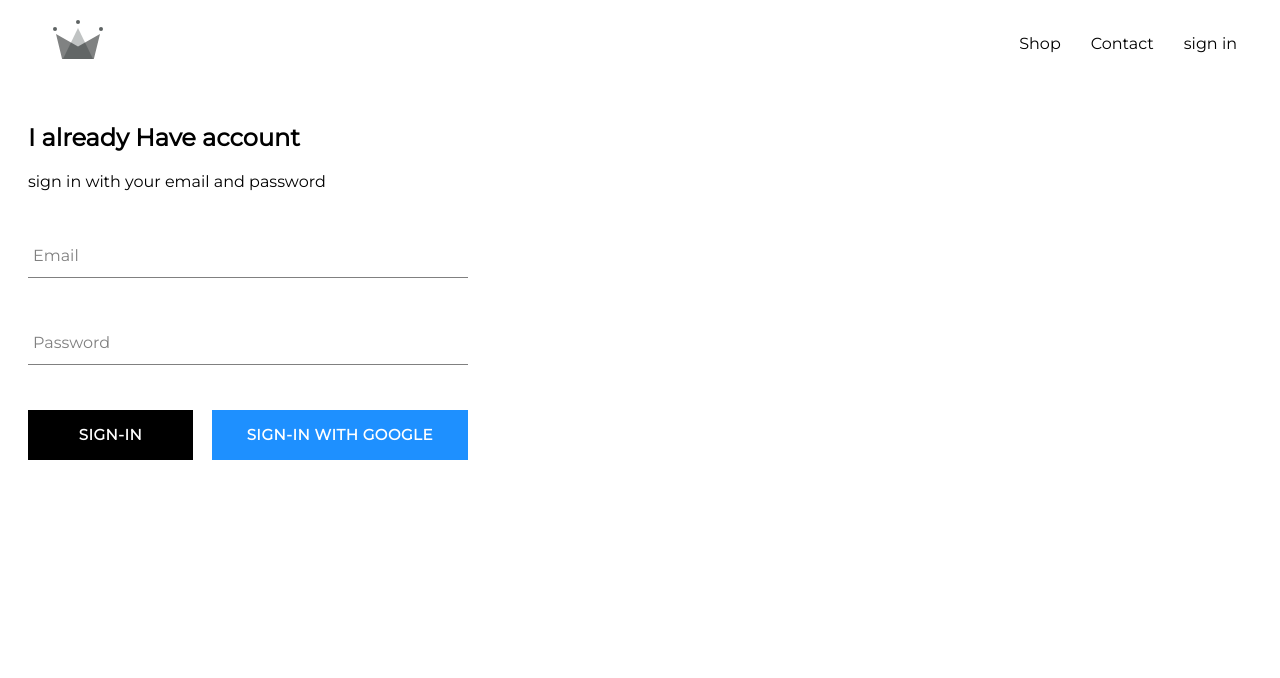
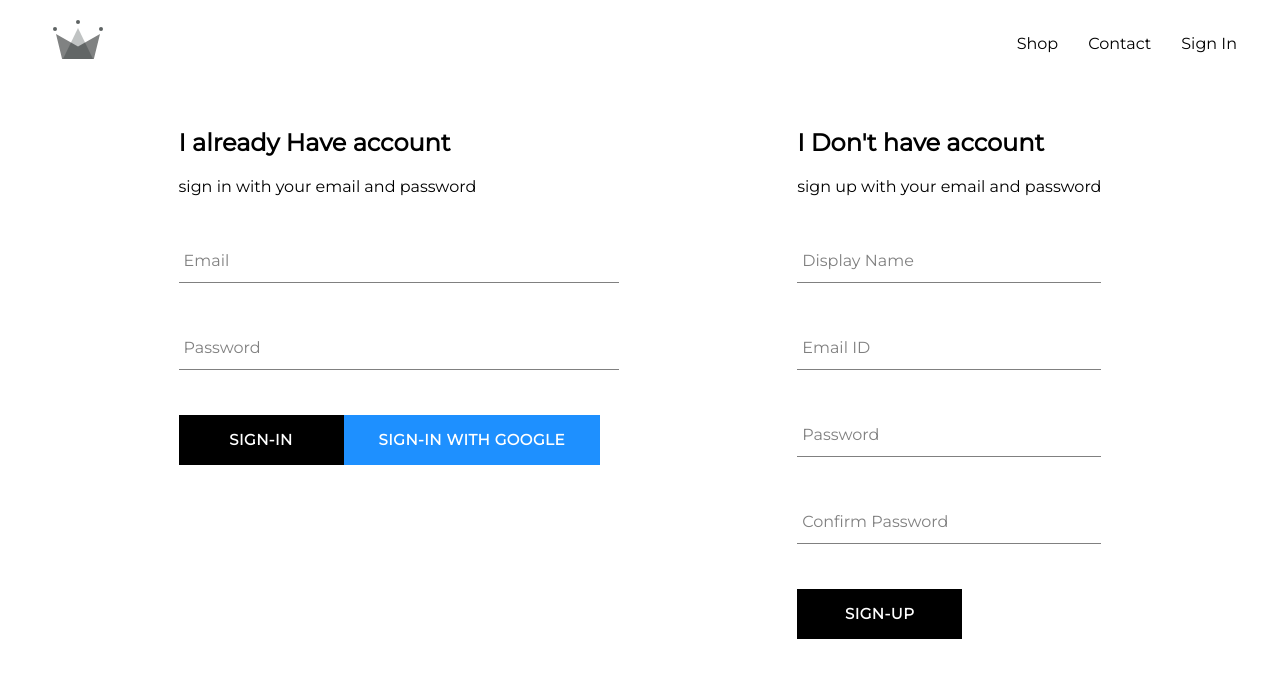
Before and after one commit to Dasari777/47Degrees, a React (Create React App) app: page /signup in a window 1280 px wide. Shown: the top 678 px of the page. Built offline with nearby package versions, Linux system fonts and the light colour scheme; no server answers.

Commit message:
added ability to store user to db and created signup page

```diff
--- a/src/App.js
+++ b/src/App.js
@@ -4,7 +4,7 @@
 import ShopPage from './pages/shop/shop_page.component';
 import Header from './components/header/header.component';
 import Signin_Signup from './pages/signin-signup/signin_signup_page.component';
-import {auth} from './firebase/firebase.utils';
+import {auth, updateUserProfileDoc} from './firebase/firebase.utils';
 
 import './App.css';
 
@@ -30,9 +30,33 @@
   unSubscribeFromAuth= null;
 
   componentDidMount(){
-    this.unSubscribeFromAuth= auth.onAuthStateChanged(user=>{
-      this.setState({currentUser:user})
-      console.log(user)
+    this.unSubscribeFromAuth= auth.onAuthStateChanged( async userAuth=>{
+      if(userAuth){
+        const userRef= await updateUserProfileDoc(userAuth)
+         userRef.onSnapshot(snapShot=>{
+           this.setState({
+             currentUser:{
+               id:snapShot.id,
+               ...snapShot.data()
+             }
+           }
+           )
+         });
+
+         console.log(this.state.currentUser)
+
+
+
+      }else{
+
+        this.setState({
+          currentUser: userAuth
+        })
+
+      }
+
+
+
     })
   }
 
--- a/src/components/header/header.component.jsx
+++ b/src/components/header/header.component.jsx
@@ -22,7 +22,7 @@
     currentUser?
             <div className='option' onClick={()=>auth.signOut()}>sign out</div>
         :
-        <Link className='option' to='/signup' >sign in</Link>
+        <Link className='option' to='/signup' >Sign In</Link>
     }
     </div>
 
--- /dev/null
+++ b/src/components/signup/signup.component.jsx
@@ -0,0 +1,119 @@
+import React from 'react';
+
+import "./signup.style.scss";
+
+import FormInput from '../form-input/form-input.component';
+import CustomButton from '../custom-button/custom-button.component';
+import{auth, updateUserProfileDoc} from '../../firebase/firebase.utils';
+
+class Signup extends React.Component{
+    constructor(){
+        super()
+        this.state={
+            displayName:'',
+            email:'',
+            password:'',
+            confirmPassword:''
+
+        }
+    }
+
+    handleSubmit= async event =>{
+        event.preventDefault();
+        const {displayName, email, password, confirmPassword} =this.state;
+
+
+
+        if(password !== confirmPassword){
+            alert('password does not match');
+            return;
+        }
+
+
+        try {
+            const {user}= await auth.createUserWithEmailAndPassword(email, password);
+
+            await updateUserProfileDoc(user, {displayName})
+            this.setState({
+            displayName:'',
+            email:'',
+            password:'',
+            confirmPassword:''
+
+            })
+
+        } catch (error) {
+            console.error(error.message);
+
+        }
+
+
+    }
+
+    handleChange = event=>{
+        const{name, value}= event.target;
+        this.setState({
+            [name]: value
+        })
+    }
+
+    render(){
+        const {displayName, email, password, confirmPassword} =this.state;
+        return(
+            <div className="sign-up">
+                <h2>I Don't have account </h2>
+                <span>sign up with your email and password</span>
+
+                <form className='sign-up-form' onSubmit={this.handleSubmit} >
+
+                    <FormInput
+                        name="displayName"
+                        type="text"
+                        value={displayName}
+                        onChange={this.handleChange}
+                        label='Display Name'
+                        required
+                    />
+
+                    <FormInput
+                        name="email"
+                        type="email"
+                        value={email}
+                        onChange={this.handleChange}
+                        label='Email ID'
+                        required
+                    />
+
+                    <FormInput
+                        name="password"
+                        type="password"
+                        value={password}
+                        onChange={this.handleChange}
+                        label='Password'
+                        required
+                    />
+
+                    <FormInput
+                        name="confirmPassword"
+                        type="password"
+                        value={confirmPassword}
+                        onChange={this.handleChange}
+                        label='Confirm Password'
+                        required
+                    />
+
+                    <div className="buttons">
+
+                        <CustomButton type="submit">
+                            Sign-Up
+
+                        </CustomButton>
+                    </div>
+
+                    </form>
+            </div>
+        )
+    }
+}
+
+export default Signup;
--- /dev/null
+++ b/src/components/signup/signup.style.scss
@@ -0,0 +1,10 @@
+.sign-in{
+    width: 440px;
+    display: flex;
+    flex-direction: column;
+
+    .buttons{
+        display: flex;
+        justify-content: flex-start;
+    }
+}
--- a/src/firebase/firebase.utils.js
+++ b/src/firebase/firebase.utils.js
@@ -1,4 +1,4 @@
-import firebase from 'firebase';
+import firebase from 'firebase/app';
 import 'firebase/firestore';
 import 'firebase/auth';
 
@@ -14,6 +14,39 @@
     measurementId: "G-4PSPZMLJ5J"
   };
 
+  export const updateUserProfileDoc= async(userAuth, additionalData)=>{
+
+    if(!userAuth) return;
+
+    const userRef=  firestore.doc(`users/${userAuth.uid}`);
+    const snapShot= await userRef.get();
+      if(!snapShot.exists){
+        const{displayName, email}= userAuth;
+        const createdAt= new Date();
+
+        try {
+
+          await userRef.set({
+            displayName,
+            email,
+            createdAt,
+            ...additionalData
+          })
+
+        } catch (error) {
+          console.log('error in creating user', error.message);
+
+
+        }
+
+      }
+
+      return userRef;
+
+    }
+
+
+
   firebase.initializeApp(config);
 
   export const auth = firebase.auth();
--- a/src/pages/signin-signup/signin_signup_page.component.jsx
+++ b/src/pages/signin-signup/signin_signup_page.component.jsx
@@ -1,7 +1,8 @@
 import React from 'react';
 import './signin_signup_page.style.scss'
 
-import SignIn from '../../components/signin/signin.component'
+import SignIn from '../../components/signin/signin.component';
+import Signup from '../../components/signup/signup.component';
 
 
 
@@ -9,6 +10,7 @@
     <div className="sign-in-and-sign-up">
 
         <SignIn/>
+        <Signup/>
 
     </div>
 )
--- a/src/pages/signin-signup/signin_signup_page.style.scss
+++ b/src/pages/signin-signup/signin_signup_page.style.scss
@@ -0,0 +1,6 @@
+.sign-in-and-sign-up{
+    width: 90%;
+    display: flex;
+    justify-content: space-around;
+    margin: 30px auto;
+}
```
